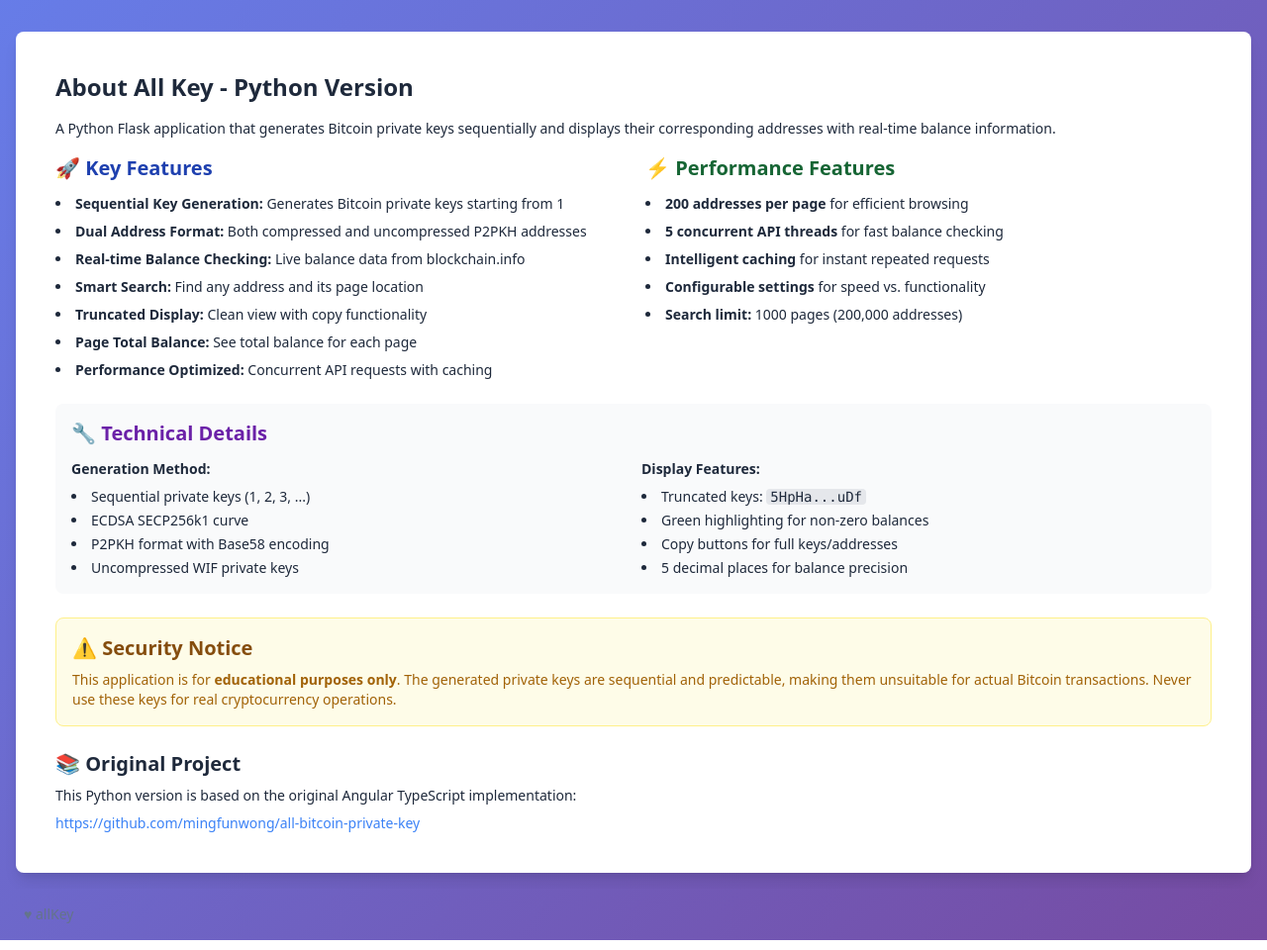
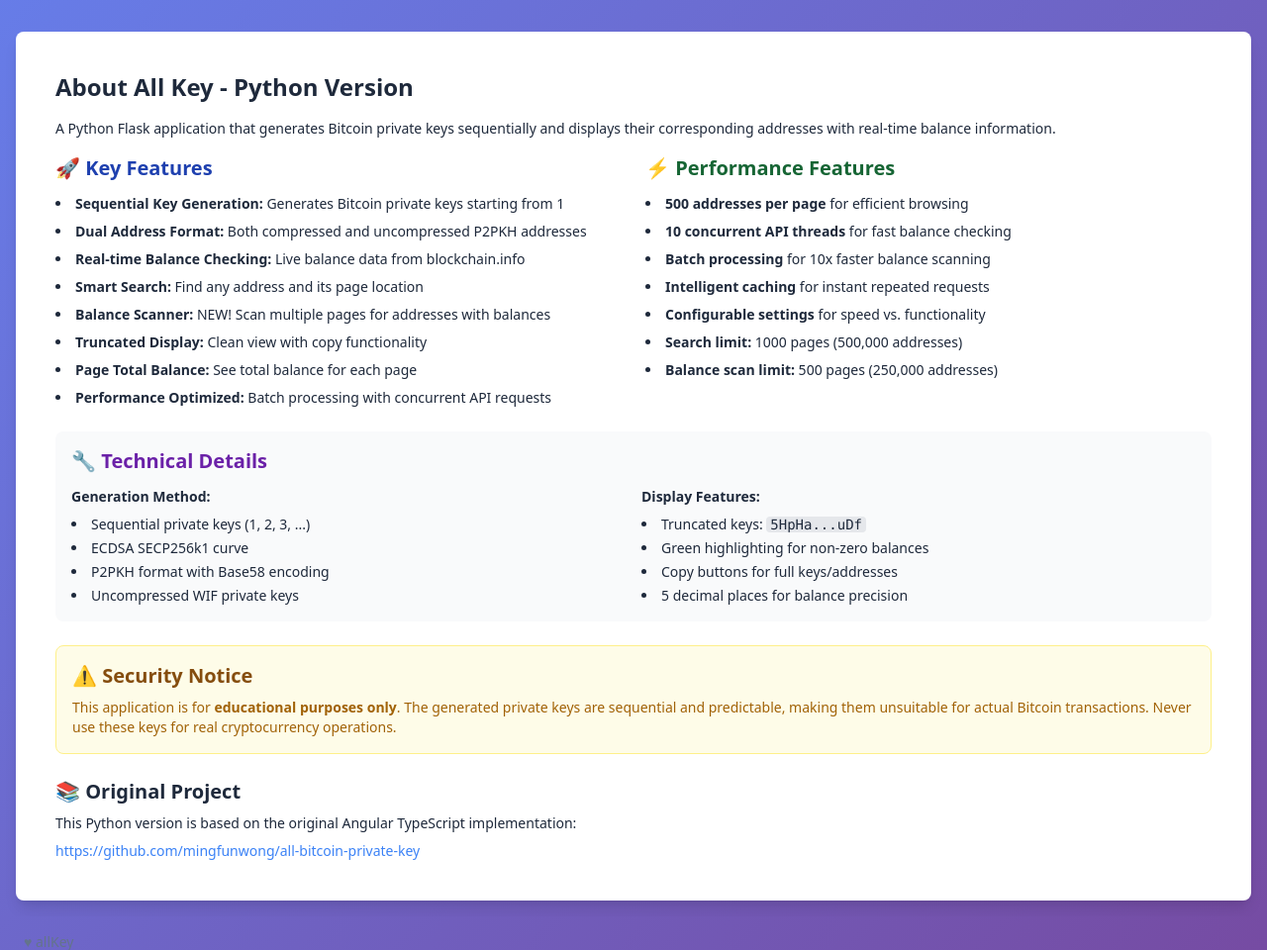
Before and after one commit to ravigohel/all-bitcoin-keys, a Flask app: page /about in a window 1280 px wide. Shown: the part 68-1028 px from the top of the page at 99% size. Run offline with Flask 3, Linux system fonts and the light colour scheme; some libraries are stand-ins or nearby versions.

Commit message:
Update documentation for balance scanner feature
- Updated README.md with comprehensive balance scanner documentation
- Added new Balance Scanner section with usage guide and performance examples
- Updated performance specifications (500 addresses/page, 10 threads, batch processing)
- Updated project structure to include balance_scan.html template
- Updated configuration documentation with new limits and optimizations
- Updated performance comparison table with balance scanner feature
- Updated about.html template with balance scanner feature and new performance specs
- All documentation now reflects the enhanced functionality and speed optimizations

```diff
--- a/templates/about.html
+++ b/templates/about.html
@@ -16,20 +16,23 @@
                     <li><strong>Dual Address Format:</strong> Both compressed and uncompressed P2PKH addresses</li>
                     <li><strong>Real-time Balance Checking:</strong> Live balance data from blockchain.info</li>
                     <li><strong>Smart Search:</strong> Find any address and its page location</li>
+                    <li><strong>Balance Scanner:</strong> NEW! Scan multiple pages for addresses with balances</li>
                     <li><strong>Truncated Display:</strong> Clean view with copy functionality</li>
                     <li><strong>Page Total Balance:</strong> See total balance for each page</li>
-                    <li><strong>Performance Optimized:</strong> Concurrent API requests with caching</li>
+                    <li><strong>Performance Optimized:</strong> Batch processing with concurrent API requests</li>
                 </ul>
             </div>
 
             <div>
                 <h2 class="text-xl font-semibold mb-3 text-green-800">⚡ Performance Features</h2>
                 <ul class="list-disc list-inside space-y-2 text-sm">
-                    <li><strong>200 addresses per page</strong> for efficient browsing</li>
-                    <li><strong>5 concurrent API threads</strong> for fast balance checking</li>
+                    <li><strong>500 addresses per page</strong> for efficient browsing</li>
+                    <li><strong>10 concurrent API threads</strong> for fast balance checking</li>
+                    <li><strong>Batch processing</strong> for 10x faster balance scanning</li>
                     <li><strong>Intelligent caching</strong> for instant repeated requests</li>
                     <li><strong>Configurable settings</strong> for speed vs. functionality</li>
-                    <li><strong>Search limit:</strong> 1000 pages (200,000 addresses)</li>
+                    <li><strong>Search limit:</strong> 1000 pages (500,000 addresses)</li>
+                    <li><strong>Balance scan limit:</strong> 500 pages (250,000 addresses)</li>
                 </ul>
             </div>
         </div>
```
Also changed, not shown: README.md.
